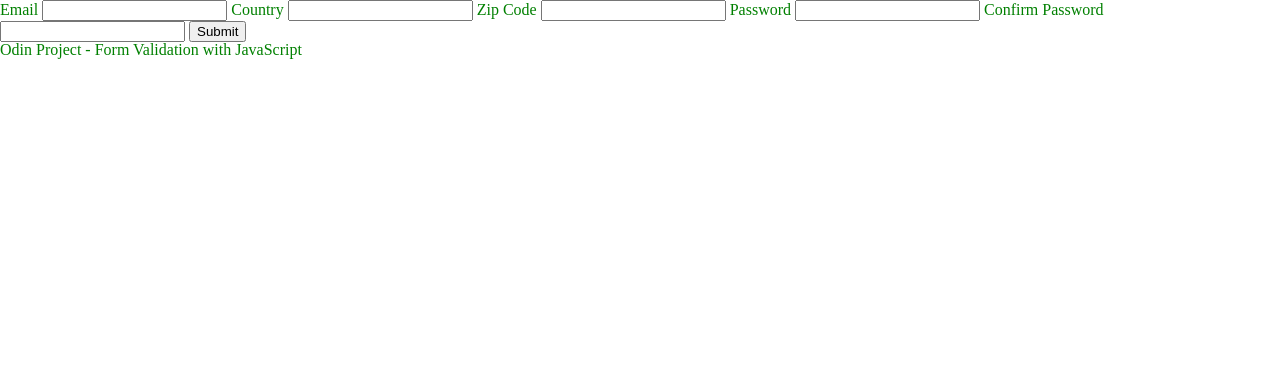
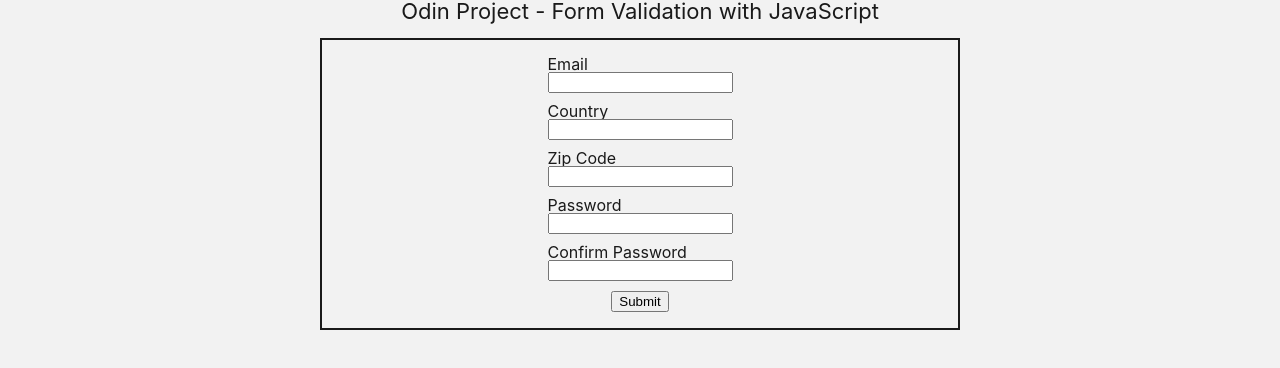
Before and after one commit to toddbrentlinger/odin-project-form-validation-with-javascript, a website built with webpack: page dist/index.html in a window 1280 px wide. Built offline with nearby package versions, Linux system fonts and the light colour scheme.

Commit message:
Continue form validation script and styling

```diff
--- a/src/index.js
+++ b/src/index.js
@@ -3,13 +3,94 @@
 import './styles.scss';
 
 (function() {
+    class FormInput {
+        constructor(labelElement, errors = FormInput.defaultErrors, customErrorHandler = null) {
+            this.labelTitleElement = labelElement.querySelector('.label-title');
+            this.inputElement = labelElement.querySelector('input');
+            this.errorElement = labelElement.querySelector('.error');
+
+            this.errors = errors;
+
+            this.customErrorHandler = customErrorHandler;
+
+            this.init();
+        }
+
+        static defaultErrors = {
+            patternMismatch: 'Wrong pattern!',
+            tooLong: 'Too long!',
+            tooShort: 'Too short!',
+            rangeOverflow: 'Number must be lower!',
+            rangeUnderflow: 'Number must be higher!',
+            typeMismatch: 'Wrong type!',
+            valueMissing: 'Value required!',
+            badInput: 'Bad input!',
+        };
+
+        init() {
+            this.inputElement.addEventListener('blur', (e) => {
+                if (this.inputElement.validity.valid) {
+                    // Hide error
+                    this.errorElement.textContent = '';
+                    this.errorElement.className = 'error';
+                } else {
+                    // Show error
+                    this.showError();
+                }
+            }, false);
+        }
+
+        showError() {
+            // Add each lised error if invalid
+            this.errorElement.textContent = Object.entries(this.errors) // Get [key, value] pairs of ERRORS in array
+                .filter(entry => this.inputElement.validity[entry[0]]) // Filter by invalid errors from input element
+                .map(entry => entry[1]) // Map to array of error messages to display
+                .join('\n'); // Join array of messages with newline separating them
+
+            this.errorElement.className = 'error active';
+        }
+    }
+
     class CustomForm {
         constructor(formElement) {
             this.element = formElement;
+
+            this.init();
+        }
+
+        init() {
+            this.element.querySelectorAll('label').forEach(formLabel => {
+                let errors = {};
+                let customErrorHandler;
+                switch (formLabel.querySelector('input').name) {
+                    case 'email':
+                        errors = {
+                            typeMismatch: 'Must be a valid email address!',
+                            valueMissing: 'Email required!',
+                        }
+                        break;
+                    case 'country':
+                        errors = {
+                            typeMismatch: 'Must be a valid country name!',
+                            valueMissing: 'Country required!',
+                            tooLong: 'Country name too long!',
+                        }
+                        break;
+                    case 'zipcode':
+                        errors = {
+                            patternMismatch: 'Must be a 5-digit number!',
+                            valueMissing: 'Zipcode required!',
+                        }
+                        break;
+                    case 'password':
+                    case 'password-confirm':
+                        break;
+                    default:
+                }
+                new FormInput(formLabel, errors);
+            });
         }
     }
 
-    document.body.appendChild(
-        createElement('h1', {}, 'Odin Project - Form Validation with JavaScript')
-    );
+    new CustomForm(document.getElementById('custom-form'));
 })();
--- a/src/styles.scss
+++ b/src/styles.scss
@@ -1,3 +1,73 @@
+:root {
+    --base-white: hsl(0, 0%, 95%);
+    --base-black: hsl(0, 0%, 10%);
+    --base-error: #900;
+}
+
+html {
+    font-size: 62.5%; // 1rem = 10px
+    box-sizing: border-box;
+}
+
+*, *::before, *::after {
+    box-sizing: inherit;
+}
+
 body {
-    color: green;
+    font-size: 1.6rem; // 16px
+    font-family: -apple-system, BlinkMacSystemFont, 'Segoe UI', Roboto, Oxygen, Ubuntu, Cantarell, 'Open Sans', 'Helvetica Neue', sans-serif;
+    min-height: 100vh;
+    color: var(--base-black, black);
+    background-color: var(--base-white, white);
 }
+
+h1 {
+    text-align: center;
+    font-size: 2.2rem;
+}
+
+#custom-form {
+    border: 2px solid var(--base-black, black);
+    padding: 1em;
+    margin: 1em auto;
+    display: flex;
+    flex-direction: column;
+    align-items: center;
+    gap: 1rem;
+    width: 50%;
+    min-width: 250px;
+
+    label {
+        display: flex;
+        flex-direction: column;
+    }
+
+    input {
+
+        &:focus {
+            outline: 2px solid var(--base-black, black);
+
+            &:invalid {
+                outline: none;
+            }
+        }
+
+        &:invalid {
+            border: 2px solid var(--base-error, red);
+        }
+    }
+
+    .error {
+        width  : 100%;
+        padding: 0; // Non-zero padding would show up with empty textContent
+        font-size: 80%;
+        color: var(--base-white, white);
+        background-color: var(--base-error, red);
+        border-radius: 0 0 5px 5px;
+        box-sizing: border-box;
+    }
+
+    .error.active {
+        padding: 0.3em;
+    }
+}
```
Also changed, not shown: dist/index.html.
